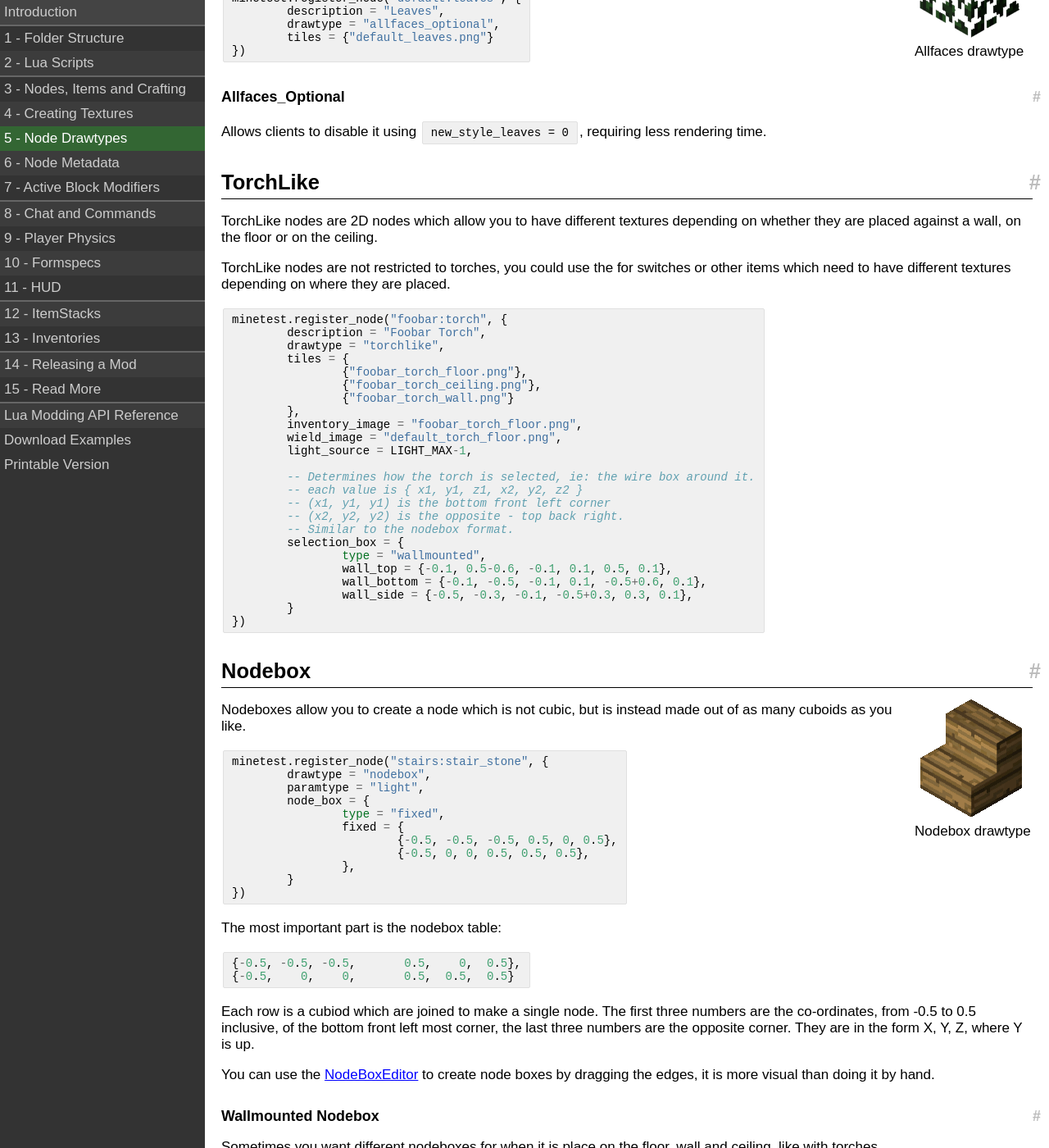
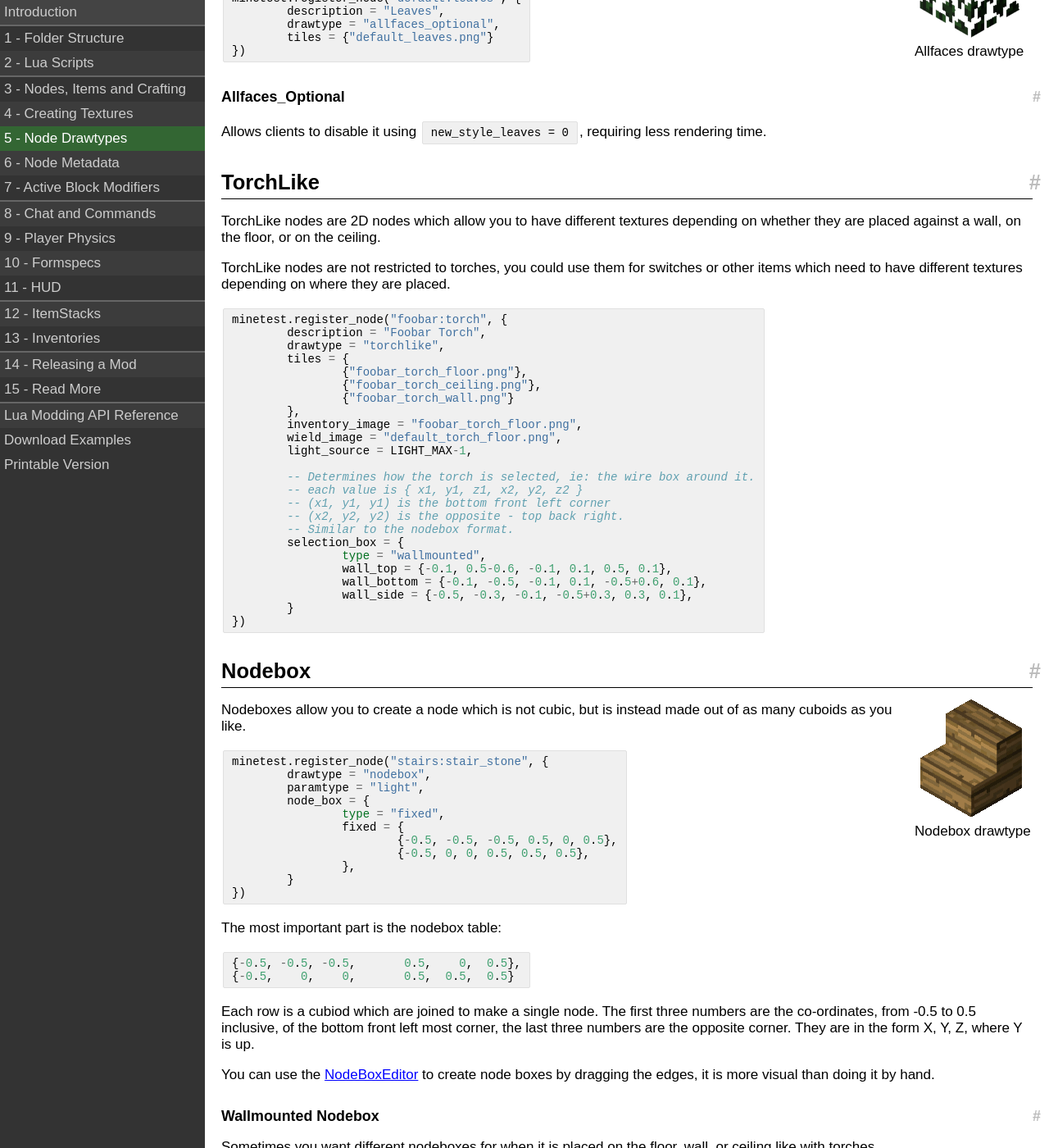
Before and after one commit to rubenwardy/minetest_modding_book, a Jekyll site: the page built from chapters/node_drawtypes.md, in a window 1280 px wide and 1400 px high, scrolled down 4545 px. Shown: the whole window at 82% size. Built offline with Jekyll 4.4.1, drawn with Linux system fonts in a browser that asks for light colours; nearby versions of some CDN libraries; some of the changed text lies outside the part shown.

Commit message:
fixed typos

```diff
--- a/chapters/node_drawtypes.md
+++ b/chapters/node_drawtypes.md
@@ -77,7 +77,7 @@
 
 ## Airlike
 
-These nodes are see through, and thus have no textures.
+These nodes are see through and thus have no textures.
 
 {% highlight lua %}
 minetest.register_node("myair:air", {
@@ -181,7 +181,7 @@
 ### FlowingLiquid
 
 See default:water_flowing in the default mod in minetest_game, it is mostly
-the same as the above example
+the same as the above example.
 
 ## Glasslike
 
@@ -278,9 +278,9 @@
 ---------
 
 TorchLike nodes are 2D nodes which allow you to have different textures
-depending on whether they are placed against a wall, on the floor or on the ceiling.
+depending on whether they are placed against a wall, on the floor, or on the ceiling.
 
-TorchLike nodes are not restricted to torches, you could use the for switches or other
+TorchLike nodes are not restricted to torches, you could use them for switches or other
 items which need to have different textures depending on where they are placed.
 
 {% highlight lua %}
@@ -353,8 +353,7 @@
 
 ### Wallmounted Nodebox
 
-Sometimes you want different nodeboxes for when it is place on the floor, wall and
-ceiling, like with torches.
+Sometimes you want different nodeboxes for when it is placed on the floor, wall, or ceiling like with torches.
 
 {% highlight lua %}
 minetest.register_node("default:sign_wall", {
```
